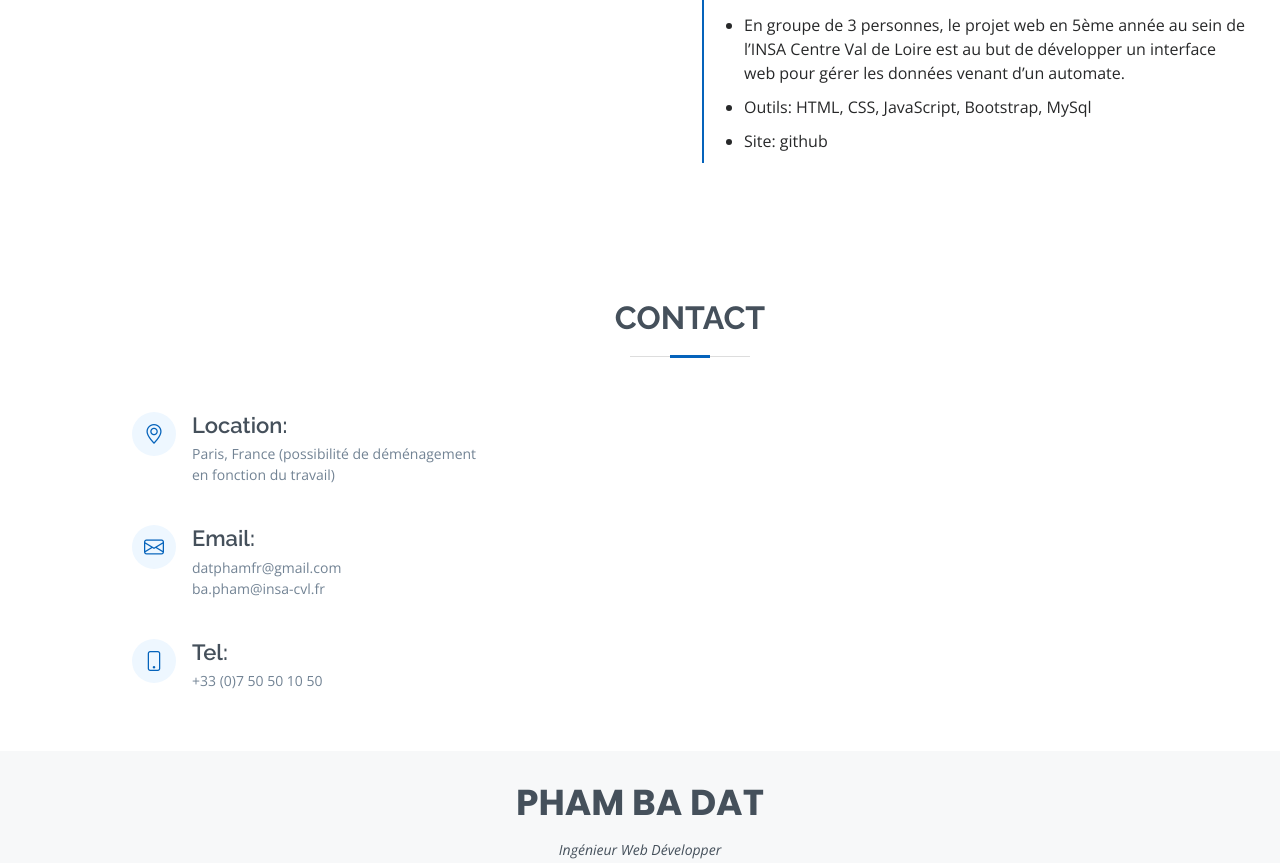
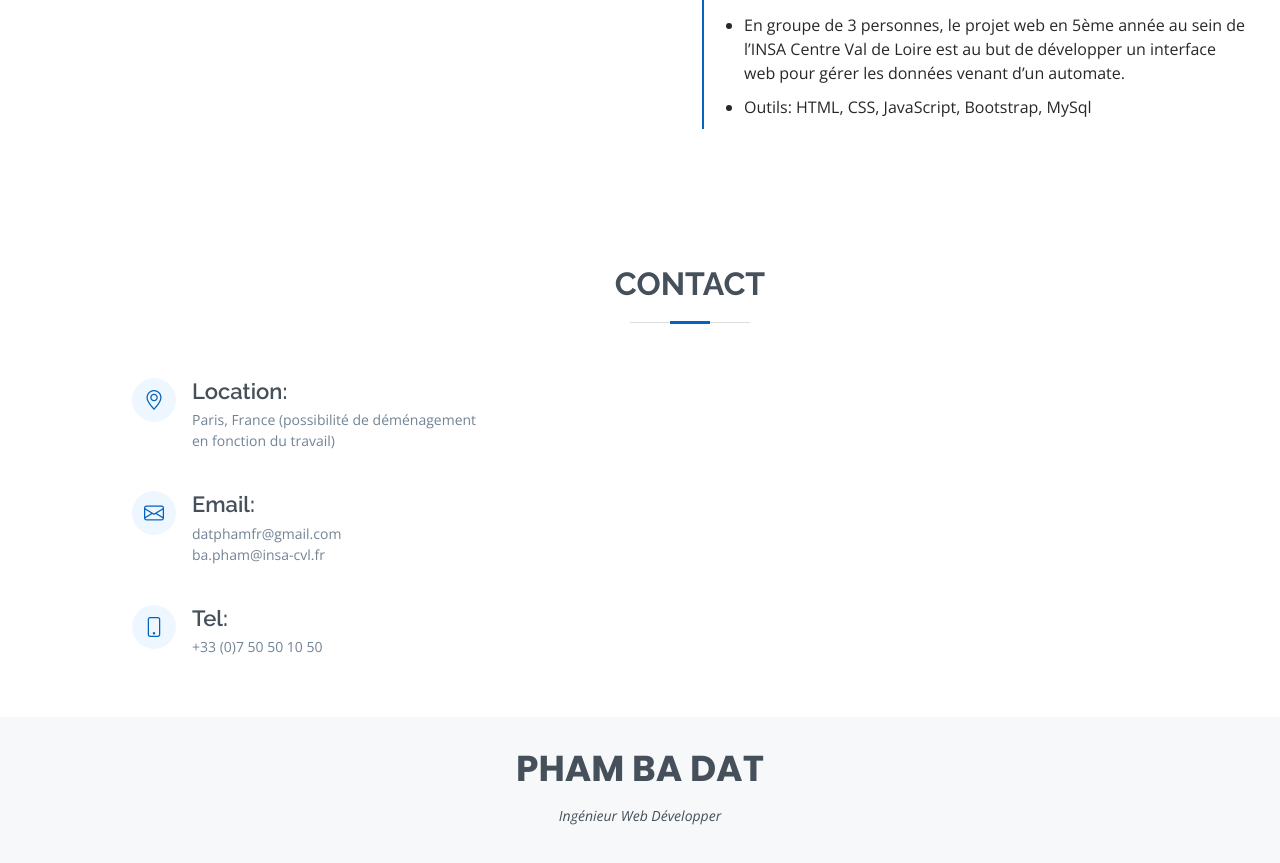
Before and after one commit to datphamfr/datphamfr.github.io, a plain HTML site: page index.html in a window 1280 px wide. Shown: the part 3983-4846 px from the top of the page. Drawn offline with nearby package versions, Linux system fonts and the light colour scheme.

Commit message:
Update index.html

```diff
--- a/index.html
+++ b/index.html
@@ -330,7 +330,6 @@
                 <li>En groupe de 3 personnes, le projet web en 5ème année au sein de l’INSA Centre Val de Loire est au but de développer un interface web pour gérer les données venant d’un automate.
                 </li>
                 <li>Outils: HTML, CSS, JavaScript, Bootstrap, MySql</li>
-                <li>Site: github</li>
               </ul>
             </div>
 
```
